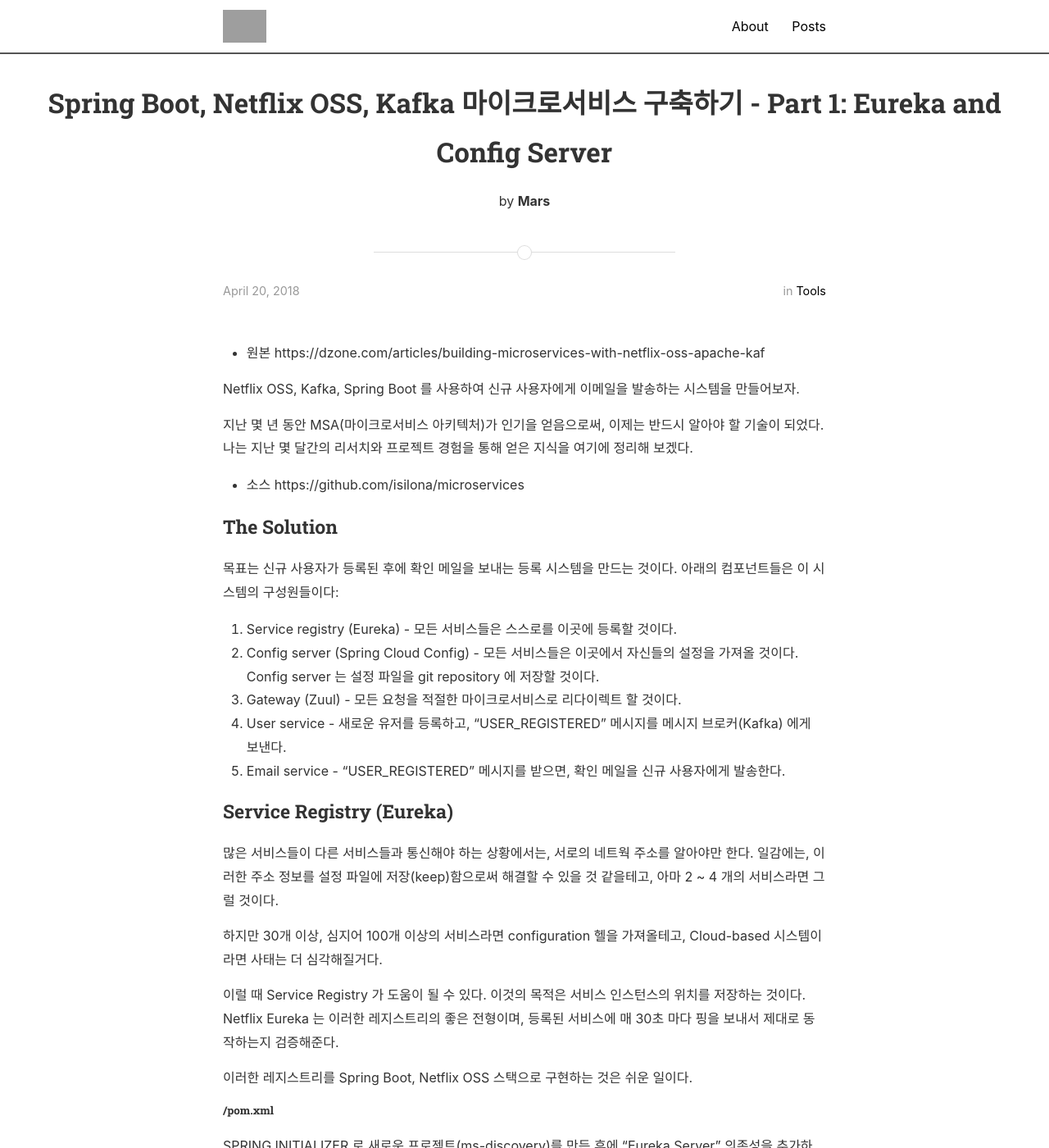
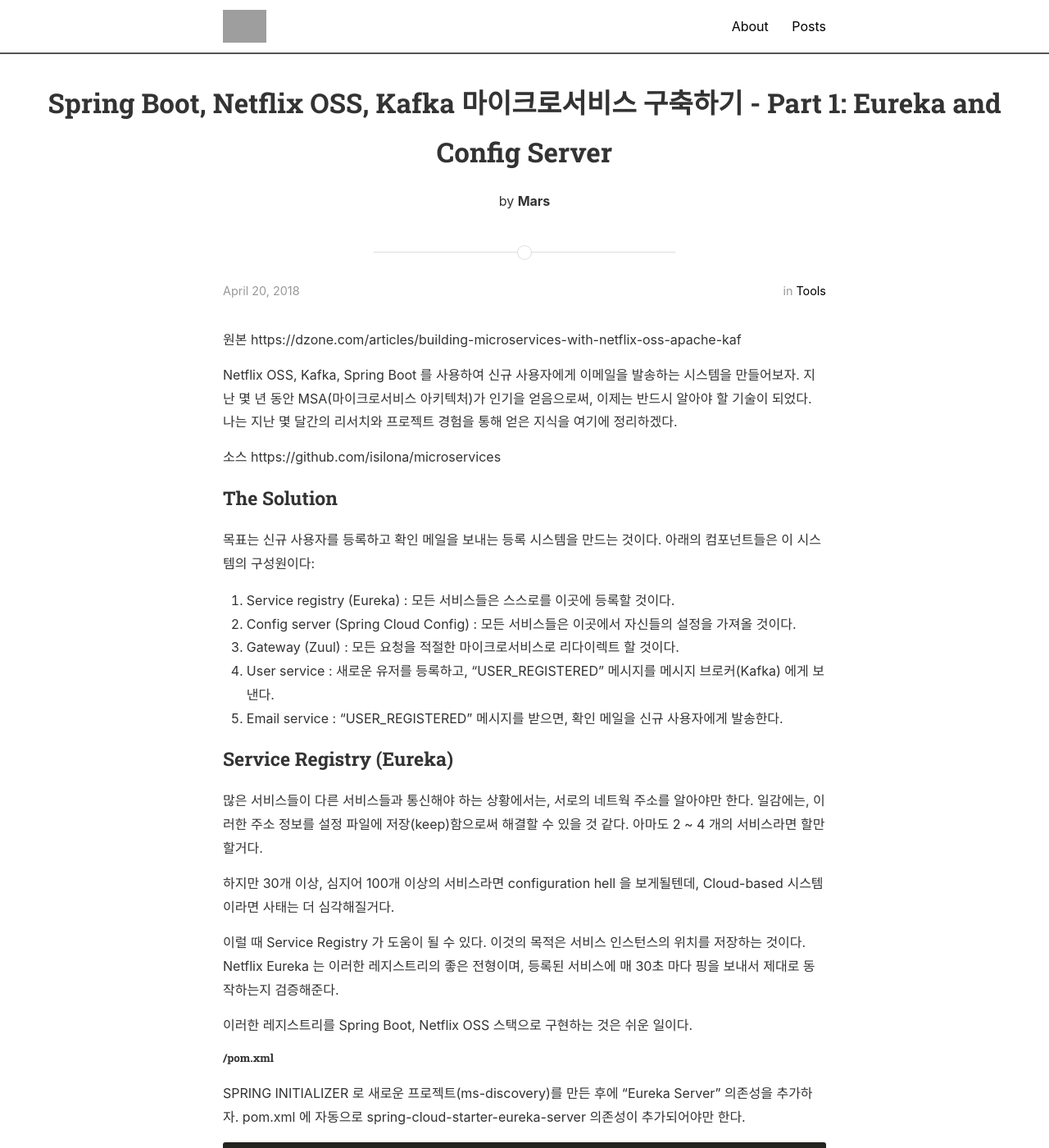
Before and after one commit to countingmars/countingmars.github.io, a Jekyll site: the page built from _posts/2018-04-20-building-microservices-with-netflix-oss-kafka-springboot-p1.markdown, in a window 1280 px wide and 1400 px high. Shown: the whole window at 82% size. Built offline with Jekyll 4.4.1, drawn with Linux system fonts in a browser that asks for light colours; nearby versions of some CDN libraries; some of the changed text lies outside the part shown; grey boxes are pictures that could not be loaded.

Commit message:
post microservice springboot, netflix oss, kafka part 1

````diff
--- a/_posts/2018-04-20-building-microservices-with-netflix-oss-kafka-springboot-p1.markdown
+++ b/_posts/2018-04-20-building-microservices-with-netflix-oss-kafka-springboot-p1.markdown
@@ -6,34 +6,33 @@
 categories: tools
 ---
 
-* 원본 https://dzone.com/articles/building-microservices-with-netflix-oss-apache-kaf
+원본 https://dzone.com/articles/building-microservices-with-netflix-oss-apache-kaf
+
 
 Netflix OSS, Kafka, Spring Boot 를 사용하여 신규 사용자에게 이메일을 발송하는 시스템을 만들어보자.
+지난 몇 년 동안 MSA(마이크로서비스 아키텍처)가 인기을 얻음으로써, 이제는 반드시 알아야 할 기술이 되었다.
+나는 지난 몇 달간의 리서치와 프로젝트 경험을 통해 얻은 지식을 여기에 정리하겠다.
 
 
-지난 몇 년 동안 MSA(마이크로서비스 아키텍처)가 인기을 얻음으로써, 이제는 반드시 알아야 할 기술이 되었다.
-나는 지난 몇 달간의 리서치와 프로젝트 경험을 통해 얻은 지식을 여기에 정리해 보겠다.
-
-
-* 소스 https://github.com/isilona/microservices
+소스 https://github.com/isilona/microservices
 
 
 ### The Solution
 
-목표는 신규 사용자가 등록된 후에 확인 메일을 보내는 등록 시스템을 만드는 것이다. 아래의 컴포넌트들은 이 시스템의 구성원들이다:
-1. Service registry (Eureka) - 모든 서비스들은 스스로를 이곳에 등록할 것이다.
-2. Config server (Spring Cloud Config) - 모든 서비스들은 이곳에서 자신들의 설정을 가져올 것이다. Config server 는 설정 파일을 git repository 에 저장할 것이다.
-3. Gateway (Zuul) - 모든 요청을 적절한 마이크로서비스로 리다이렉트 할 것이다.
-4. User service - 새로운 유저를 등록하고, "USER_REGISTERED" 메시지를 메시지 브로커(Kafka) 에게 보낸다.
-5. Email service - "USER_REGISTERED" 메시지를 받으면, 확인 메일을 신규 사용자에게 발송한다.
+목표는 신규 사용자를 등록하고 확인 메일을 보내는 등록 시스템을 만드는 것이다. 아래의 컴포넌트들은 이 시스템의 구성원이다:
+1. Service registry (Eureka) : 모든 서비스들은 스스로를 이곳에 등록할 것이다.
+2. Config server (Spring Cloud Config) : 모든 서비스들은 이곳에서 자신들의 설정을 가져올 것이다.
+3. Gateway (Zuul) : 모든 요청을 적절한 마이크로서비스로 리다이렉트 할 것이다.
+4. User service : 새로운 유저를 등록하고, "USER_REGISTERED" 메시지를 메시지 브로커(Kafka) 에게 보낸다.
+5. Email service : "USER_REGISTERED" 메시지를 받으면, 확인 메일을 신규 사용자에게 발송한다.
 
 
 ### Service Registry (Eureka)
 많은 서비스들이 다른 서비스들과 통신해야 하는 상황에서는, 서로의 네트웍 주소를 알아야만 한다.
-일감에는, 이러한 주소 정보를 설정 파일에 저장(keep)함으로써 해결할 수 있을 것 같을테고, 아마 2 ~ 4 개의 서비스라면 그럴 것이다.
+일감에는, 이러한 주소 정보를 설정 파일에 저장(keep)함으로써 해결할 수 있을 것 같다. 아마도 2 ~ 4 개의 서비스라면 할만할거다.
 
 
-하지만 30개 이상, 심지어 100개 이상의 서비스라면 configuration 헬을 가져올테고, Cloud-based 시스템이라면 사태는 더 심각해질거다.
+하지만 30개 이상, 심지어 100개 이상의 서비스라면 configuration hell 을 보게될텐데, Cloud-based 시스템이라면 사태는 더 심각해질거다.
 
 
 이럴 때 Service Registry 가 도움이 될 수 있다. 이것의 목적은 서비스 인스턴스의 위치를 저장하는 것이다.
@@ -63,7 +62,7 @@
 
 
 그런 후에 그냥 @EnableEurekaServer 어노테이션을 Application.java 파일에 추가하자.
-이 어노테이션은 Eureka Server 관련된 설정을 활성화(activate)할 것이다.
+이 어노테이션은 Eureka Server 관련 설정을 활성화(activate)할 것이다.
 
 
 
@@ -109,7 +108,7 @@
 
 ##### 빌드, 실행 및 확인
 1. `mvn clean install`
-2. target 폴더로 이동해서 `java –jar ms–discovery–0.0.1–SNAPSHOT.jar`
+2. `java –jar target/ms–discovery–0.0.1–SNAPSHOT.jar`
 3. http://localhost:8761 에서 확인해보자.
 
 
@@ -117,9 +116,8 @@
 앱이 DEV, QA, PROD 환경에서 실행되어야 하는데 배포 전에 설정 파일을 수정해야 한다면 환영받지는 못할 것이다.
 설정 정보를 외부로부터 읽어오는 Externalized configuration pattern 이라고 불리는 방법이 있다.
 
-Spring Cloud config server 는 피보탈(Pivotal)이 제공하는 Externalized Configuration Pattern 이다.
-Spring Cloud config server 는 서비스를 위한 각각의 환경 설정 파일을 git repository 에 저장하고, 서비스가 시작될 때
-서비스가 설정 서버에게 적절한 설정 정보를 요청한다.
+Spring Cloud config server는 피보탈(Pivotal)이 제공하는 Externalized Configuration Pattern 이다.
+Spring Cloud config server는 서비스를 위한 각각의 환경 설정 파일을 git repository에 저장하고, 서비스가 시작될 때 마다 설정 서버에게 적절한 설정 정보를 요청한다.
 
 
 
@@ -130,7 +128,7 @@
 그리고 "Config Server" 와 "Eureka Discovery" 의존성을 추가하자.
 
 
-ms-config-server 를 제외한 나머지 서비스들은 설정파일을 위한 git repository 가 필요하며, ms-config-properties 라고 부르자.
+ms-config-server 자기 자신을 제외한 나머지 서비스들을 위한 설정파일 repository가 필요하며, git 에 ms-config-properties repository를 추가하자.
 마이크로서비스와 그에 해당하는 환경에 따른 트리 구조의 설정 파일들로 구성될 것이다:
 ```
 ms-config-properties
@@ -143,7 +141,7 @@
 			ms-user.yml
 ```
 
-### /pom.xml
+##### /pom.xml
 spring-cloud-starter-eureka 와 spring-cloud-config-server 의존성이 필요하다.
 
 ```
@@ -158,9 +156,8 @@
 ```
 
 
-Application.java 에 @EnableEurekaClient 를 추가해서 Eureka 의 클라이언트로 설정하자.
-디폴트로, Eureka 서버를 http://localhost:8761 에서 찾을 것이다.
-그리고 @EnableConfigServer 를 추가해서 config server 를 활성화시켜야 한다.
+Application.java에 @EnableEurekaClient를 추가해서 Eureka의 클라이언트로 설정하자.
+디폴트로, Eureka 서버를 http://localhost:8761 에서 찾을 것이다. 그리고 @EnableConfigServer를 추가해서 config server를 활성화시켜야 한다.
 
 ```
 @EnableEurekaClient
@@ -173,7 +170,7 @@
 
 ```
 
-### bootstrap.yml
+##### bootstrap.yml
 ```
 server:
   port: ${port:8888}
@@ -182,11 +179,11 @@
     name: ms-config-server
 ```
 
-디폴트로, config server 는 8888 포트로 구동된다.
+디폴트로, config server는 8888 포트로 구동된다.
 
 
 
-### /application.yml
+##### /application.yml
 application.yml 파일에 깃 저장소 위치와 설정 파일의 경로를 검색하는 패턴을 지정해줘야 한다:
 
 ```
@@ -200,7 +197,7 @@
             - "ms-config-properties/{application}/{profile}"
 ```
 
-### 빌드, 실행 및 확인
+##### 빌드, 실행 및 확인
 1. `mvn clean install`
 2. `java –jar target/ms–config-server–0.0.1–SNAPSHOT.jar`
 4. Config server 가 ms-config-properties 폴더에 존재하는 설정을 잘 반환하는지 확인해보자: http://localhost:8888/ms-service/dev
````
